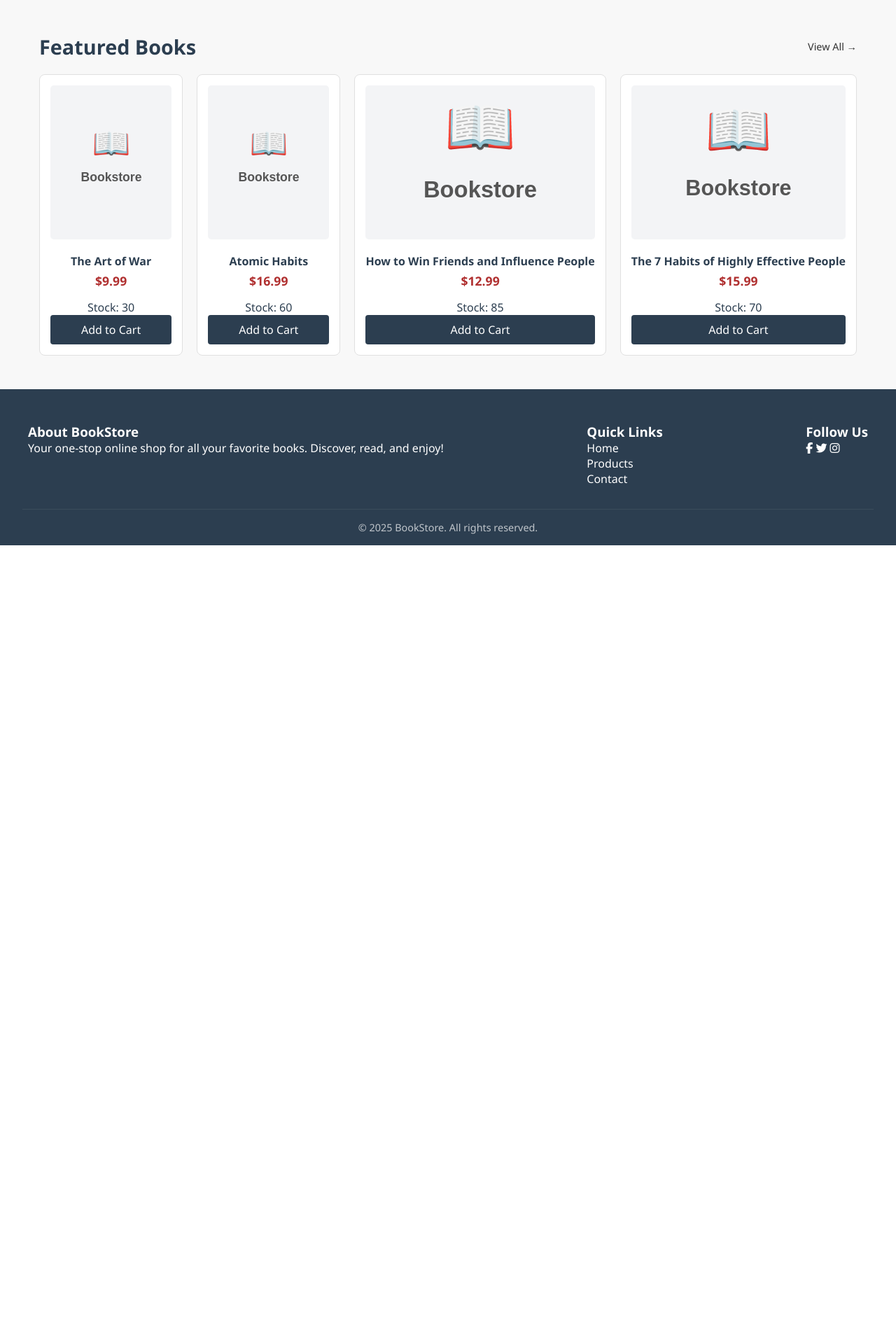
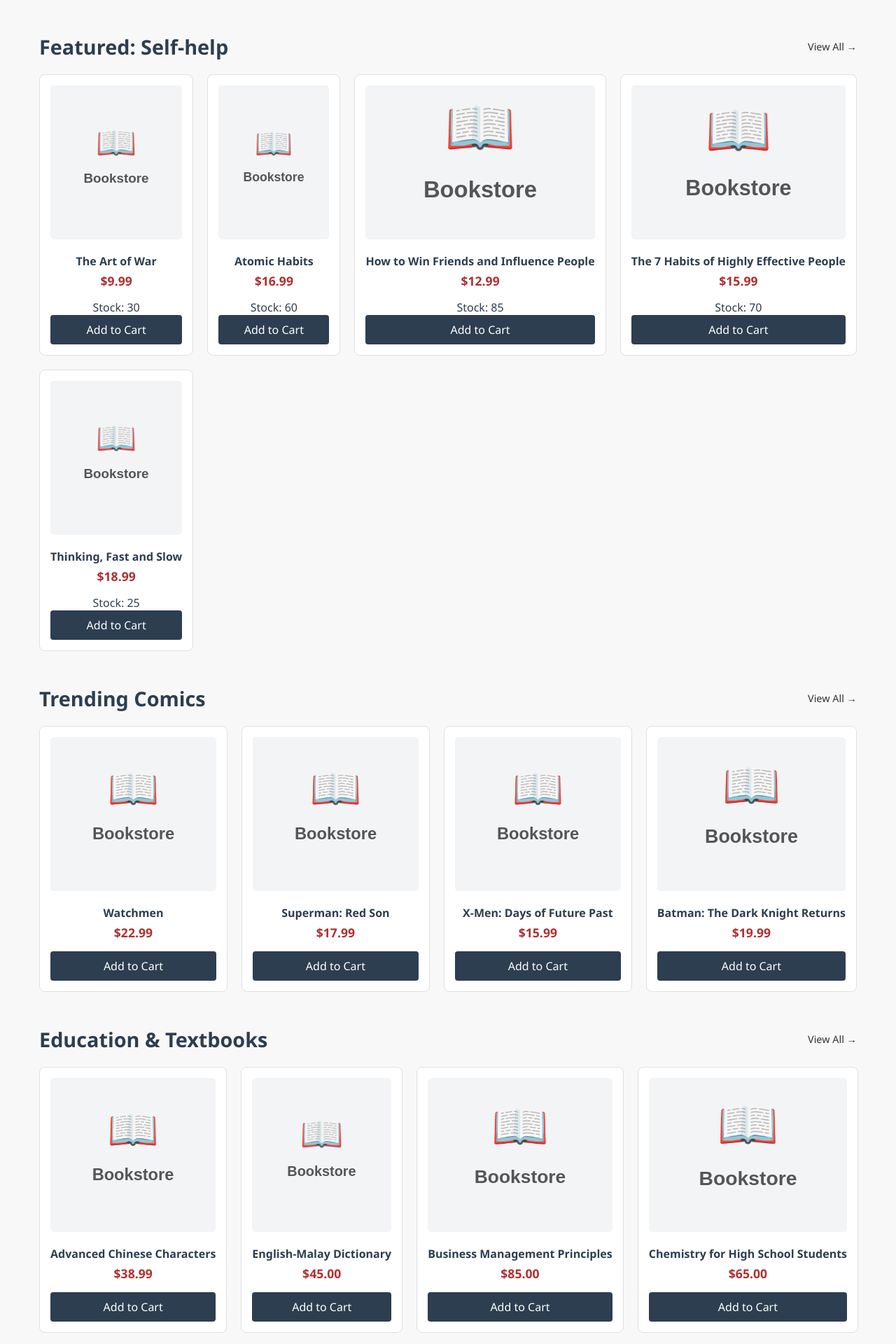
Before and after one commit to TzeXin75/BookStore, a PHP site: page / in a window 1280 px wide. Shown: the part 529-2449 px from the top of the page at 70% size. Before the commit the page ends 1308 px from the top, so only its background shows below. Run offline with PHP 8.4, Linux system fonts and the light colour scheme; data comes from the database, SQL or seed files in the repository.

Commit message:
improve UI

```diff
--- a/index.php
+++ b/index.php
@@ -1,5 +1,5 @@
 <?php
-// 1. FIXED: Must start session at the VERY TOP for login to work
+// 1. SESSION START (Must be first)
 if (session_status() === PHP_SESSION_NONE) {
     session_start();
 }
@@ -18,20 +18,21 @@ if (!empty($allSubcategories)) {
 }
 
 // --- 2. FETCH BOOKS FOR THAT RANDOM SUBCATEGORY ---
-$stmt = $pdo->prepare("SELECT * FROM book WHERE subcategory = ? ORDER BY RAND() LIMIT 4");
+// Increase LIMIT if you want to see more books in the Featured section
+$stmt = $pdo->prepare("SELECT * FROM book WHERE subcategory = ? ORDER BY RAND() LIMIT 8");
 $stmt->execute([$featuredSubcategory]);
 $featuredBooks = $stmt->fetchAll(PDO::FETCH_ASSOC);
 
 
 // --- 3. HELPER FOR OTHER SECTIONS ---
-function getBooks($pdo, $column, $value) {
-    $stmt = $pdo->prepare("SELECT * FROM book WHERE $column = ? ORDER BY id DESC LIMIT 4");
+function getBooks($pdo, $column, $value, $limit = 4) {
+    $stmt = $pdo->prepare("SELECT * FROM book WHERE $column = ? ORDER BY id DESC LIMIT $limit");
     $stmt->execute([$value]);
     return $stmt->fetchAll(PDO::FETCH_ASSOC);
 }
 
-$comics = getBooks($pdo, 'subcategory', 'Comic');
-$education = getBooks($pdo, 'category', 'Education');
+$comics = getBooks($pdo, 'subcategory', 'Comic', 4);
+$education = getBooks($pdo, 'category', 'Education', 4);
 
 // --- HELPER: DEFAULT IMAGE ---
 function getBookImage($book) {
@@ -39,7 +40,7 @@ function getBookImage($book) {
 
     if (!empty($book['images'])) {
         $images = explode(',', $book['images']);
-        $path = "uploads/" . $images[0];
+        $path = "uploads/" . trim($images[0]);
         if (file_exists($path)) {
             return htmlspecialchars($path);
         }
@@ -61,10 +62,10 @@ function getBookImage($book) {
 </head>
 
 <body>
-    <!-- FIXED: Using standard PHP include. The browser will handle the session automatically -->
     <?php include 'header.php'; ?>
 
     <main>
+        <!-- Swiper Section remains the same -->
         <section class="promo-swiper">
             <div class="swiper mySwiper">
                 <div class="swiper-wrapper">
@@ -76,30 +77,20 @@ function getBookImage($book) {
                             <button>Shop Now</button>
                         </div>
                     </div>
-                    <div class="swiper-slide">
-                        <img src="https://images.unsplash.com/photo-1495446815901-a7297e633e8d?ixlib=rb-1.2.1&auto=format&fit=crop&w=1600&q=80" class="slide-bg" alt="Books Background">
-                        <div class="carousel-card">
-                            <h2>New Arrivals</h2>
-                            <p>Check out the latest books this month.</p>
-                            <button>Discover</button>
-                        </div>
-                    </div>
                 </div>
                 <div class="swiper-pagination"></div>
                 <div class="swiper-button-next"></div>
                 <div class="swiper-button-prev"></div>
             </div>
         </section>
-    </main>
 
+        <!-- 1. FEATURED SECTION -->
         <section class="product-section">
             <div class="section-header">
-            <h2 class="section-title">Featured Books</h2>
+                <h2 class="section-title">Featured: <?= htmlspecialchars($featuredSubcategory) ?></h2>
                 <a href="category.php?sub=<?= urlencode($featuredSubcategory) ?>" class="view-all-btn">View All &rarr;</a>
             </div>
-
             <div class="product-container">
-            <?php if (count($featuredBooks) > 0): ?>
                 <?php foreach ($featuredBooks as $book): ?>
                     <div class="product-card">
                         <a href="product.php?id=<?= $book['id'] ?>">
@@ -107,42 +98,70 @@ function getBookImage($book) {
                         </a>
                         <h3><?= htmlspecialchars($book['title']) ?></h3>
                         <p class="price">$<?= number_format($book['price'], 2) ?></p>
-                        <?php if ($book['stock'] > 0): ?>
                         <p>Stock: <?= $book['stock']; ?></p>
-                            <a href="add_to_cart.php?id=<?= $book['id']; ?>" class="add-to-cart-btn" style="display: inline-block; background: #2c3e50; color: white; padding: 10px 20px; text-decoration: none; border-radius: 4px;">Add to Cart</a>
-                        <?php else: ?>
-                            <p style="color:red;">Out of Stock</p>
-                        <?php endif; ?>
+                        <a href="add_to_cart.php?id=<?= $book['id']; ?>" class="add-to-cart-btn" style="display:inline-block; background:#2c3e50; color:white; padding:10px 20px; text-decoration:none; border-radius:4px;">Add to Cart</a>
+                    </div>
+                <?php endforeach; ?>
+            </div>
+        </section>
+
+        <!-- 2. COMICS SECTION -->
+        <section class="product-section">
+            <div class="section-header">
+                <h2 class="section-title">Trending Comics</h2>
+                <a href="category.php?sub=Comic" class="view-all-btn">View All &rarr;</a>
+            </div>
+            <div class="product-container">
+                <?php foreach ($comics as $book): ?>
+                    <div class="product-card">
+                        <a href="product.php?id=<?= $book['id'] ?>">
+                            <img src="<?= getBookImage($book) ?>" alt="<?= htmlspecialchars($book['title']) ?>">
+                        </a>
+                        <h3><?= htmlspecialchars($book['title']) ?></h3>
+                        <p class="price">$<?= number_format($book['price'], 2) ?></p>
+                        <a href="add_to_cart.php?id=<?= $book['id']; ?>" class="add-to-cart-btn" style="display:inline-block; background:#2c3e50; color:white; padding:10px 20px; text-decoration:none; border-radius:4px;">Add to Cart</a>
+                    </div>
+                <?php endforeach; ?>
+            </div>
+        </section>
+
+        <!-- 3. EDUCATION SECTION -->
+        <section class="product-section">
+            <div class="section-header">
+                <h2 class="section-title">Education & Textbooks</h2>
+                <a href="category.php?sub=Textbook" class="view-all-btn">View All &rarr;</a>
+            </div>
+            <div class="product-container">
+                <!-- FIXED: Now correctly uses $education variable instead of $comics -->
+                <?php if (count($education) > 0): ?>
+                    <?php foreach ($education as $book): ?>
+                        <div class="product-card">
+                            <a href="product.php?id=<?= $book['id'] ?>">
+                                <img src="<?= getBookImage($book) ?>" alt="<?= htmlspecialchars($book['title']) ?>">
+                            </a>
+                            <h3><?= htmlspecialchars($book['title']) ?></h3>
+                            <p class="price">$<?= number_format($book['price'], 2) ?></p>
+                            <a href="add_to_cart.php?id=<?= $book['id']; ?>" class="add-to-cart-btn" style="display:inline-block; background:#2c3e50; color:white; padding:10px 20px; text-decoration:none; border-radius:4px;">Add to Cart</a>
                         </div>
                     <?php endforeach; ?>
                 <?php else: ?>
-                <p>No featured books available.</p>
+                    <p style="padding: 20px;">No education books found in database.</p>
                 <?php endif; ?>
             </div>
         </section>
-
-    <!-- News and About sections remain here -->
+    </main>
 
     <div id="footer-placeholder"></div>
 
     <script>
-    // FIXED: Removed redundant fetch('header.php') which was breaking sessions.
-    // We only need to fetch the footer and initialize the menu logic.
-
     fetch('footer.html')
     .then(r => r.text())
     .then(data => { document.getElementById('footer-placeholder').innerHTML = data; });
 
-    // Header JS Logic (attached to the PHP included header)
     $(document).ready(function() {
         $('#hamburger').click(function() { $('#navLinks').toggleClass('active'); });
-        $('.nav-item').hover(
-            function() { if ($(window).width() > 768) $(this).children('.sub-menu').stop(true, true).slideDown(200); },
-            function() { if ($(window).width() > 768) $(this).children('.sub-menu').stop(true, true).slideUp(200); }
-        );
     });
     </script>
-
     <script src="https://cdn.jsdelivr.net/npm/swiper@10/swiper-bundle.min.js"></script>
     <script src="script.js"></script>
 </body>
```
Lines whose indentation alone changed are shown as unchanged.
